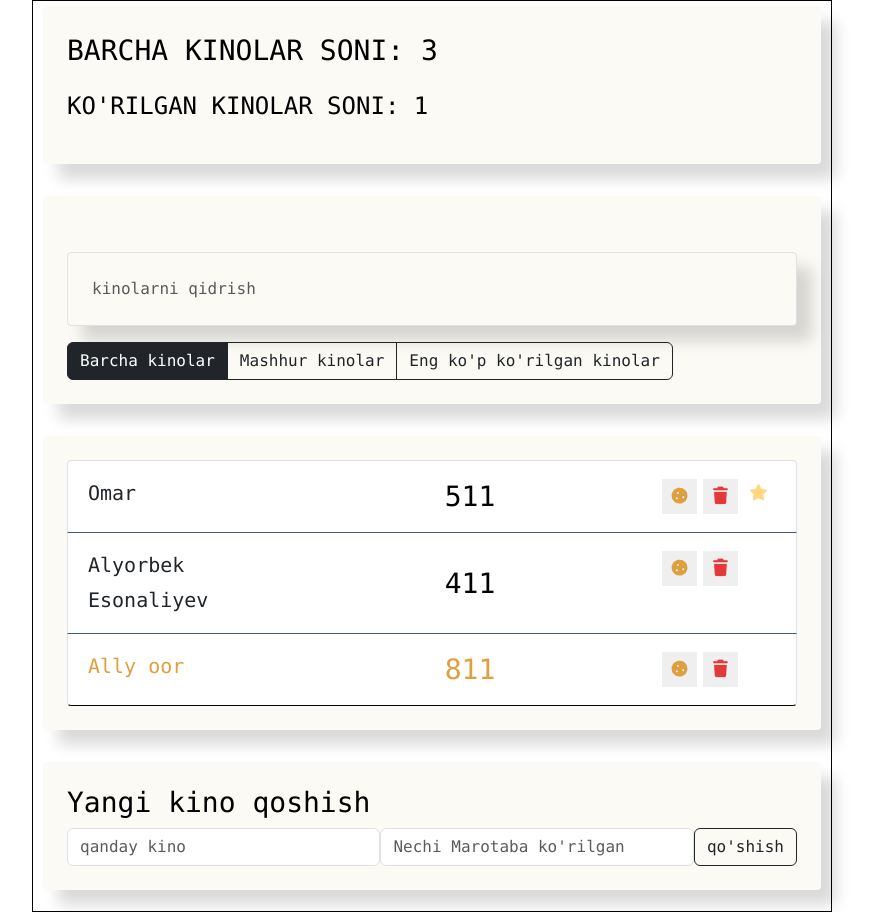
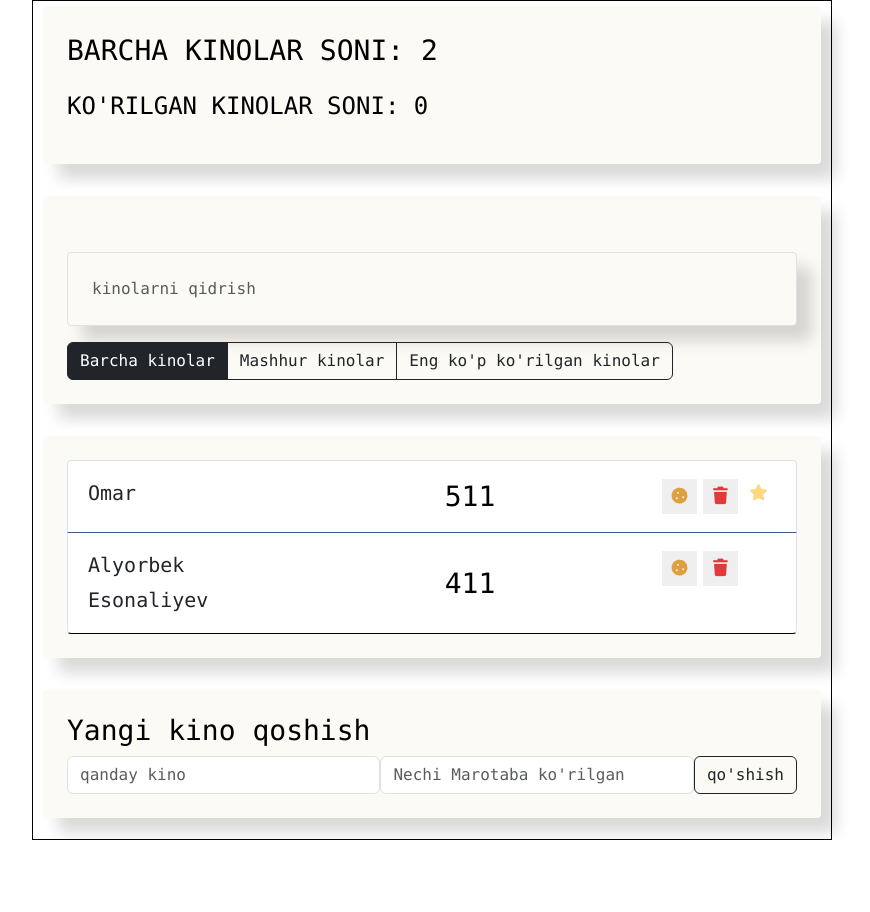
Before and after one commit to esonaliyev05/move, a Vue app: page / in a window 1280 px wide. Shown: the whole page, without its empty margins (208-1078 px from the left). After the commit the page ends 840 px from the top, so only its background shows below. Built offline with nearby package versions, Linux system fonts and the light colour scheme.

Commit message:
Funksiya generate qilish

```diff
--- a/src/components/app/App.vue
+++ b/src/components/app/App.vue
@@ -6,8 +6,8 @@
         <SearchPanel />
         <AppFilter />
       </div>
-      <MovieList :movies="movies"/>
-      <MovieAddForm />
+      <MovieList :movies="movies"  />
+      <MovieAddForm  @createMovie="createMovie" />
     </div>
   </div>
 </template>
@@ -42,15 +42,22 @@ export default {
           favourite: false,
           like: false,
         },
-        {
-          name: "Ally oor",
-          viewers: 811,
-          favourite: true,
-          like: false,
-        },
+
       ],
     };
   },
+
+  methods:{
+     createMovie(iteam) {
+      this.movies.push(iteam)
+      console.log(iteam);
+
+     }
+
+
+  }
+
+
 };
 </script>
 
--- a/src/components/movie-add-form/MovieAddForm.vue
+++ b/src/components/movie-add-form/MovieAddForm.vue
@@ -1,24 +1,51 @@
-<template >
+<template>
   <div class="movie-add-form">
     <h3>Yangi kino qoshish</h3>
-
-        <form class="add-form d-flex">
-            <input type="text" class="form-control new-label" placeholder="qanday kino">
-            <input type="text" class="form-control new-label" placeholder="Nechi Marotaba ko'rilgan">
-
-
-            <button class="btn btn-outline-dark">qo'shish</button>
+    <form class="add-form d-flex" @submit.prevent>
+      <input
+        type="text"
+        class="form-control new-label"
+        placeholder="qanday kino"
+        :value="name"
+        @input="name = $event.target.value"
+      />
+      <input
+        type="number"
+        class="form-control new-label"
+        placeholder="Nechi Marotaba ko'rilgan"
+        :value="viewers"
+        @input="viewers = $event.target.value"
+      />
+      <button class="btn btn-outline-dark" @click="addMovie">qo'shish</button>
     </form>
   </div>
 </template>
 <script>
 export default {
+  data() {
+    return {
+      name: "",
+      viewers: "",
+    };
+  },
+  methods: {
+    addMovie() {
+      const newMovie = {
+        name: this.name,
+        viewers: this.viewers,
+        favourite: false,
+        like: false,
+      };
+      this.$emit("createMovie" , newMovie)
+      this.name = '',
+      this.viewers = ''
 
-}
+    },
+  },
+};
 </script>
-<style >
-
-    .movie-add-form{
+<style>
+.movie-add-form {
   margin-top: 2rem;
   margin-bottom: 1rem;
   padding: 1.5rem;
```
Lines whose indentation alone changed are shown as unchanged.
